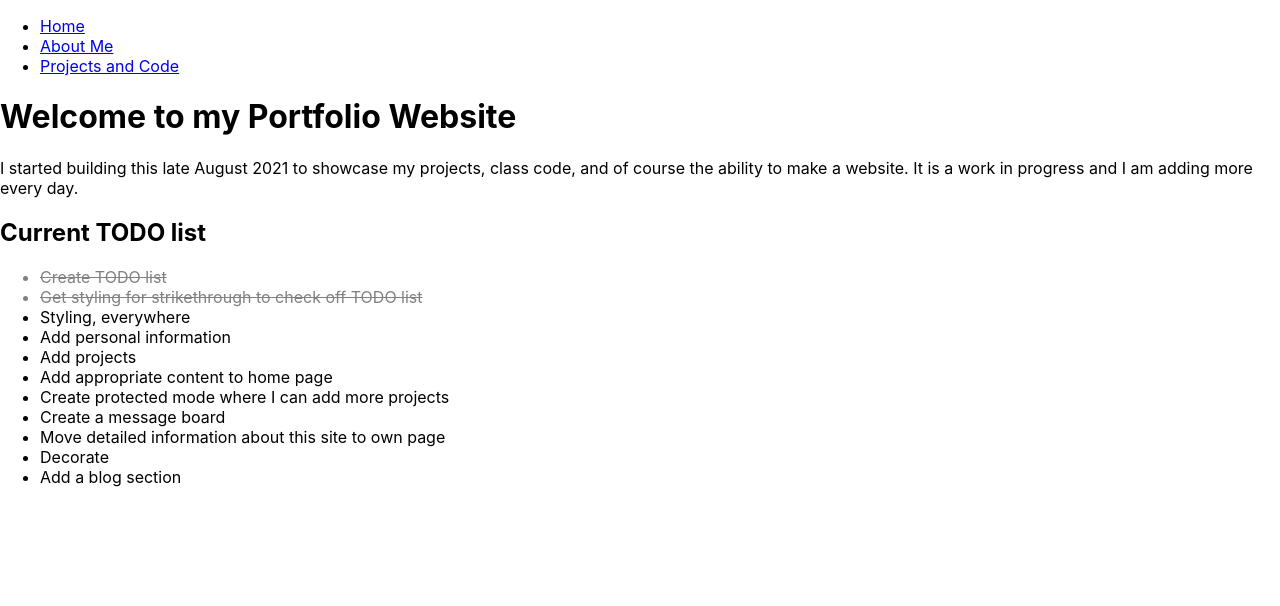
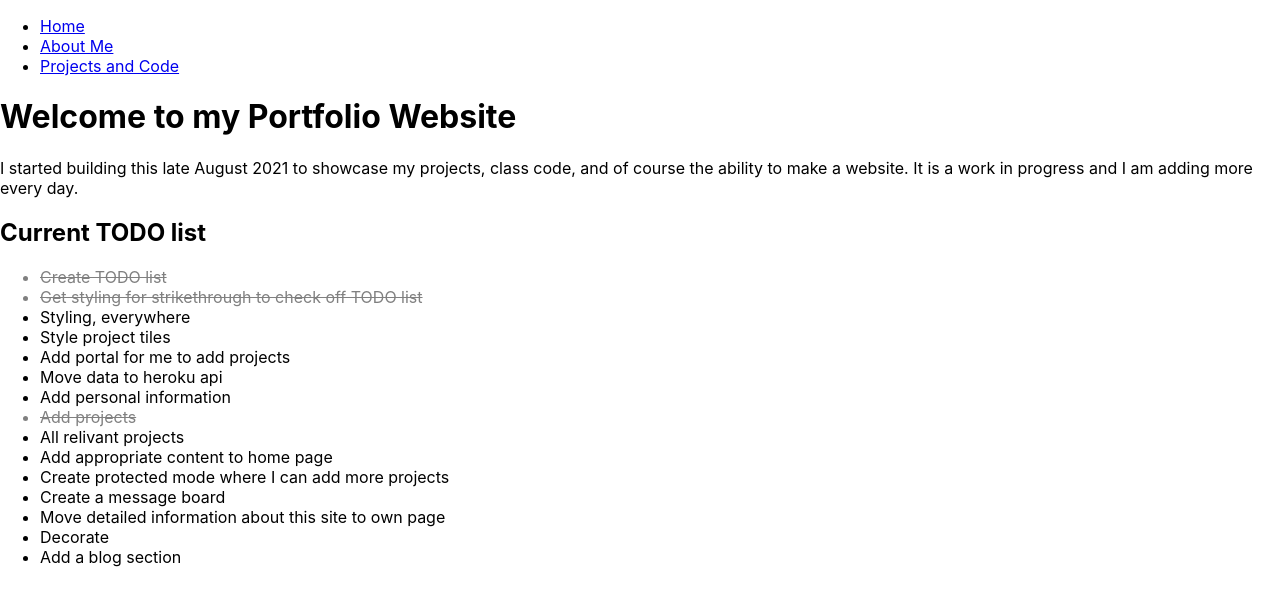
Before and after one commit to jbottelb/portfolio, a React (Create React App) app: page / in a window 1280 px wide. Shown: the top 606 px of the page. Built offline with nearby package versions, Linux system fonts and the light colour scheme.

Commit message:
update todo

```diff
--- a/src/Components/home.js
+++ b/src/Components/home.js
@@ -26,10 +26,22 @@ const Home = () => {
             Styling, everywhere
         </li>
         <li>
+            Style project tiles
+        </li>
+        <li>
+            Add portal for me to add projects
+        </li>
+        <li>
+            Move data to heroku api
+        </li>
+        <li>
             Add personal information
         </li>
+        <li style={{color: "grey", textDecorationLine: 'line-through'}}>
+            Add projects
+        </li>
         <li>
-            Add projects
+            All relivant projects
         </li>
         <li>
             Add appropriate content to home page
```
